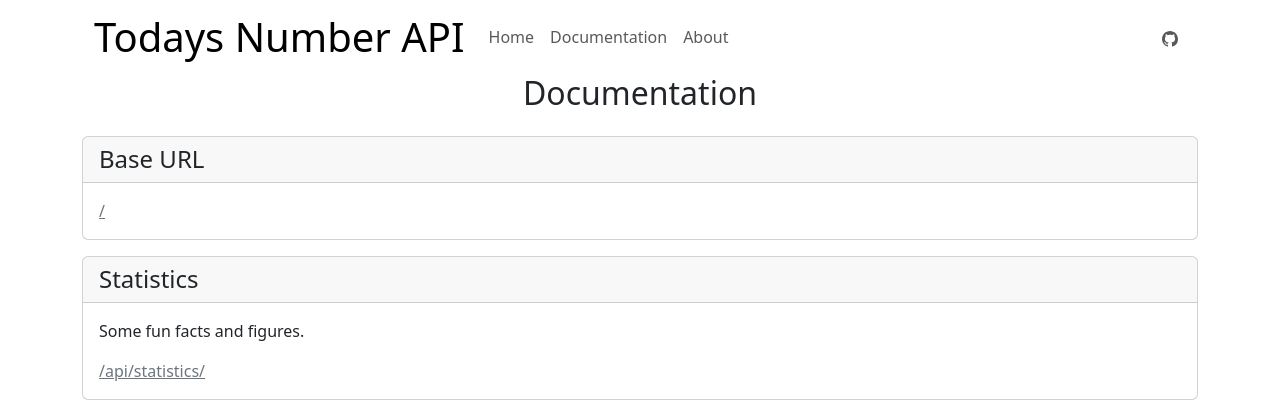
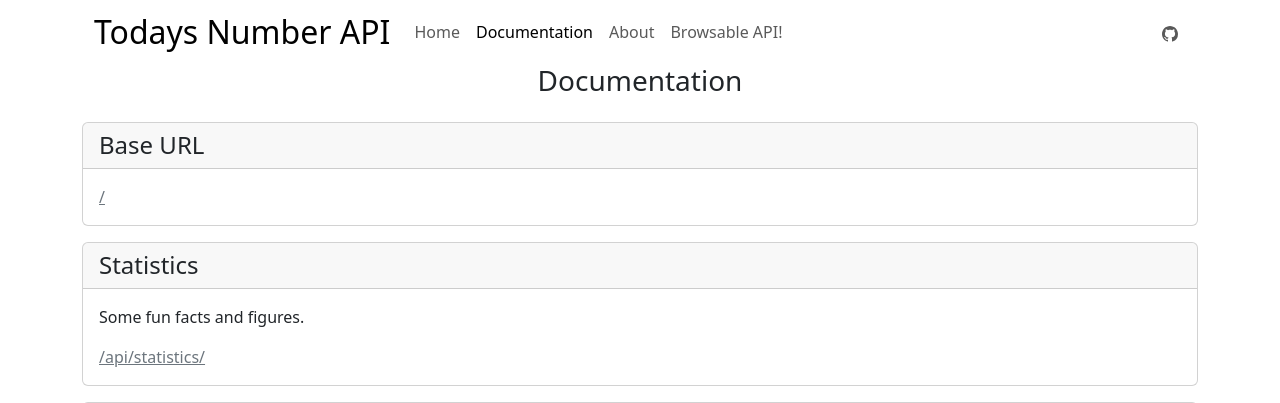
Before and after one commit to lhiguer1/todays-number, a Django app: page /docs/ in a window 1280 px wide. Shown: the top 403 px of the page. Run offline with Django 4.2, Linux system fonts and the light colour scheme.

Commit message:
add link to browsable api

```diff
--- a/lynchnumbers/templates/lynchnumbers/base/header.html
+++ b/lynchnumbers/templates/lynchnumbers/base/header.html
@@ -1,7 +1,7 @@
 <header class="container">
     <nav class="navbar navbar-expand-lg" aria-label="navbar">
         <div class="container-fluid">
-            <a class="navbar-brand" href={% url 'home' %}><h1 class="my-auto">Todays Number API</h1></a>
+            <a class="navbar-brand"><h2 class="my-auto">Todays Number API</h2></a>
             <button class="navbar-toggler" type="button" data-bs-toggle="collapse" data-bs-target="#navbar"
                 aria-controls="navbar" aria-expanded="false" aria-label="Toggle navigation">
                 <span class="navbar-toggler-icon"></span>
@@ -9,9 +9,12 @@
 
             <div class="collapse navbar-collapse" id="navbar">
                 <ul class="navbar-nav me-auto mb-2 mb-lg-0">
-                    <li class="nav-item"><a href={% url 'home' %} class="nav-link" aria-current="page">Home</a></li>
-                    <li class="nav-item"><a href={% url 'docs' %} class="nav-link">Documentation</a></li>
-                    <li class="nav-item"><a href={% url 'about' %} class="nav-link">About</a></li>
+                    {% with url_name=request.resolver_match.url_name %}
+                    <li class="nav-item"><a href={% url 'home' %} class="nav-link {% if url_name == 'home' %}active{% endif %}">Home</a></li>
+                    <li class="nav-item"><a href={% url 'docs' %} class="nav-link {% if url_name == 'docs' %}active{% endif %}">Documentation</a></li>
+                    <li class="nav-item"><a href={% url 'about' %} class="nav-link {% if url_name == 'about' %}active{% endif %}">About</a></li>
+                    <li class="nav-item"><a href={% url 'api-root' %} class="nav-link {% if url_name == 'api-root' %}active{% endif %}">Browsable API!</a></li>
+                    {% endwith %}
                 </ul>
                 <hr class="d-lg-none">
                 <ul class="navbar-nav ms-lg-auto list-unstyled">
--- a/lynchnumbers/templates/lynchnumbers/base/section.html
+++ b/lynchnumbers/templates/lynchnumbers/base/section.html
@@ -3,7 +3,7 @@
 {% block main %}
 <section class="d-flex flex-column gap-3">
     <header class="container">
-        <h2 class="text-center">{% block section_header %}{% endblock section_header %}</h2>
+        <h3 class="text-center">{% block section_header %}{% endblock section_header %}</h3>
     </header>
 
     {% block articles %}{% endblock articles %}
```
